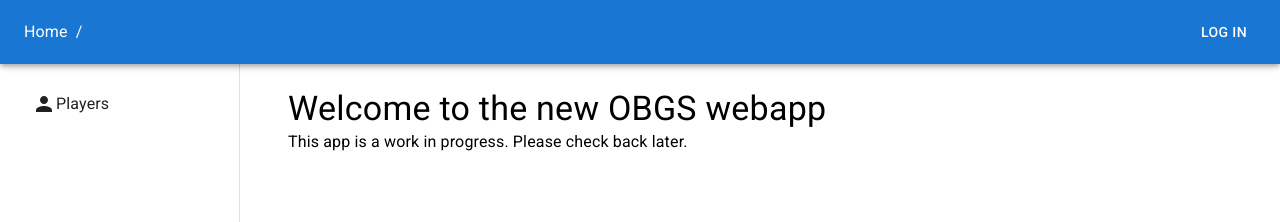
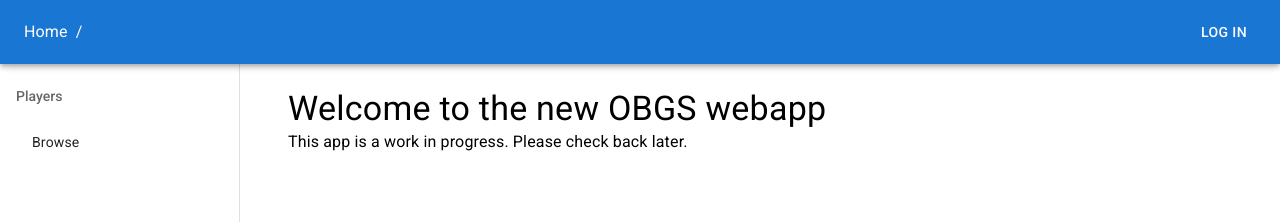
Before and after one commit to obgs/webapp, a Next.js app: page / in a window 1280 px wide. Shown: the top 222 px of the page. Built offline with nearby package versions, Linux system fonts and the light colour scheme; no server answers.

Commit message:
Move player controls into navigation instead of tabs

```diff
--- a/components/nav/NavBar.tsx
+++ b/components/nav/NavBar.tsx
@@ -1,19 +1,25 @@
-import { List, ListItem, ListItemButton, ListItemText } from "@mui/material";
-import Link from "next/link";
+import { List, ListSubheader } from "@mui/material";
 import React from "react";
-import PersonIcon from "@mui/icons-material/Person";
+import NavLink from "./NavLink";
+import useAuth from "../../utils/auth/useAuth";
 
 const NavBar = () => {
+  const { authenticated } = useAuth();
+
   return (
-    <List>
-      <Link href="/players" passHref>
-        <ListItem>
-          <ListItemButton>
-            <PersonIcon />
-            <ListItemText primary="Players" />
-          </ListItemButton>
-        </ListItem>
-      </Link>
+    <List dense>
+      <ListSubheader>Players</ListSubheader>
+      <NavLink href="/players">Browse</NavLink>
+      {authenticated && (
+        <>
+          <NavLink href="/players/supervised">My players</NavLink>
+          <NavLink href="/players/request_supervision">
+            Request supervision
+          </NavLink>
+          <NavLink href="/players/incoming_requests">Incoming requests</NavLink>
+          <NavLink href="/players/outgoing_requests">Outgoing requests</NavLink>
+        </>
+      )}
     </List>
   );
 };
--- /dev/null
+++ b/components/nav/NavLink.tsx
@@ -0,0 +1,32 @@
+import {
+  ListItem,
+  ListItemButton,
+  ListItemIcon,
+  ListItemText,
+} from "@mui/material";
+import Link from "next/link";
+import { useRouter } from "next/router";
+import React, { PropsWithChildren } from "react";
+import { UrlObject } from "url";
+
+interface Props {
+  href: string | UrlObject;
+  icon?: React.ReactNode;
+}
+
+const NavLink = ({ href, children, icon }: PropsWithChildren<Props>) => {
+  const { route } = useRouter();
+
+  return (
+    <Link href={href} passHref>
+      <ListItem>
+        <ListItemButton selected={href === route}>
+          {icon && <ListItemIcon>{icon}</ListItemIcon>}
+          <ListItemText primary={children} />
+        </ListItemButton>
+      </ListItem>
+    </Link>
+  );
+};
+
+export default NavLink;
--- a/pages/players/PendingSupervisionRequests.tsx
+++ b/pages/players/outgoing_requests.tsx
@@ -13,7 +13,7 @@ import {
 import React, { useMemo } from "react";
 import { usePendingSupervisionRequestsQuery } from "../../graphql/generated";
 
-const PendingSupervisionRequests = () => {
+const OutgoingSupervisionRequests = () => {
   const { data, error, loading } = usePendingSupervisionRequestsQuery();
 
   const requests = useMemo(() => data?.me.sentSupervisionRequests, [data]);
@@ -69,4 +69,4 @@ const PendingSupervisionRequests = () => {
   );
 };
 
-export default PendingSupervisionRequests;
+export default OutgoingSupervisionRequests;
--- a/pages/players/MyPlayers.tsx
+++ b/pages/players/supervised.tsx
@@ -17,7 +17,7 @@ import {
 } from "../../graphql/generated";
 import PlayersList from "../../components/players/List";
 
-const MyPlayers = () => {
+const Supervised = () => {
   const { data, loading, error } = useMyPlayersQuery();
   const players = useMemo(() => data?.me.players, [data]);
 
@@ -129,4 +129,4 @@ const MyPlayers = () => {
   );
 };
 
-export default MyPlayers;
+export default Supervised;
```
Also changed, not shown: pages/players/index.tsx (+2 -37 lines), pages/players/incoming_requests.tsx (renamed from pages/players/IncomingSupervisionRequests.tsx), pages/players/request_supervision.tsx (renamed from pages/players/RequestSupervision.tsx).
